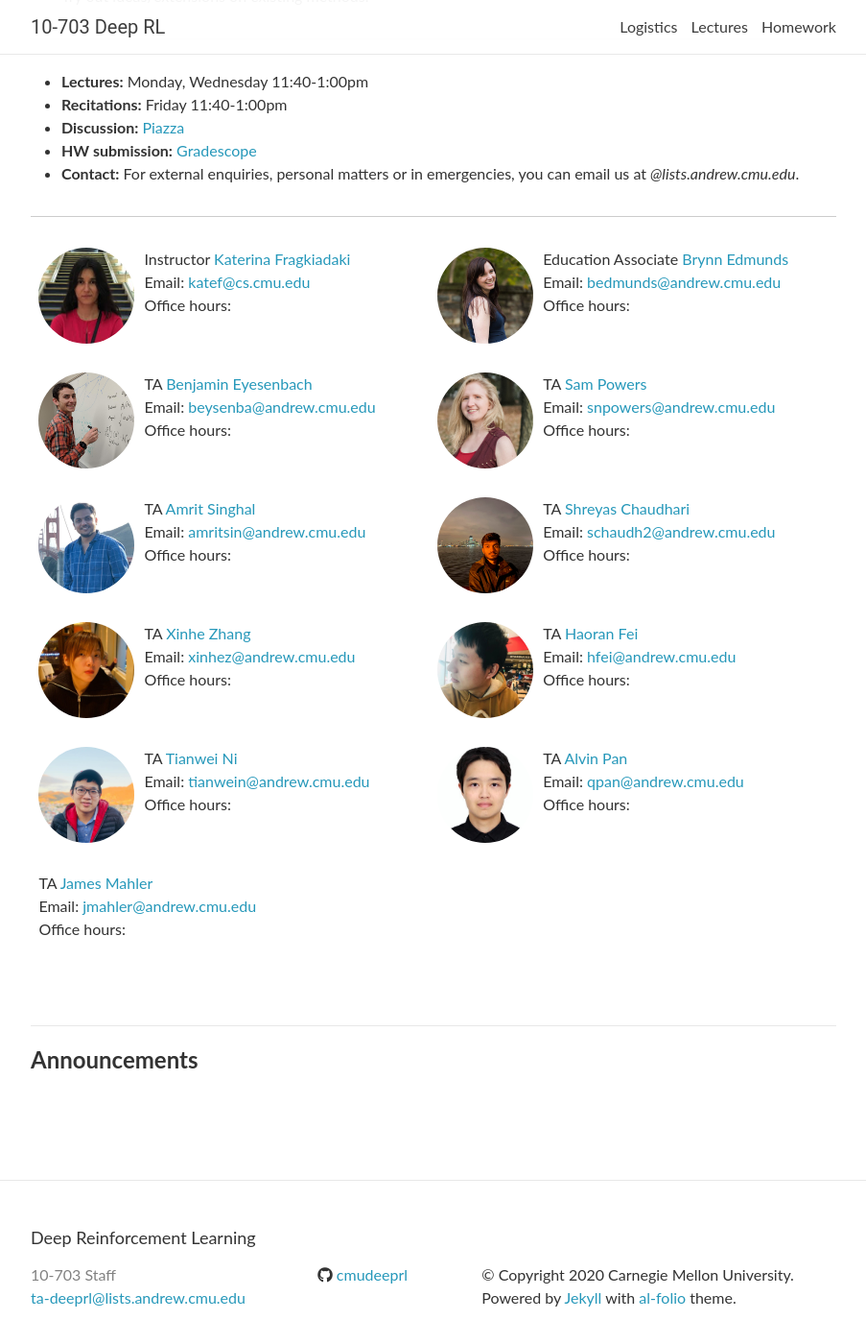
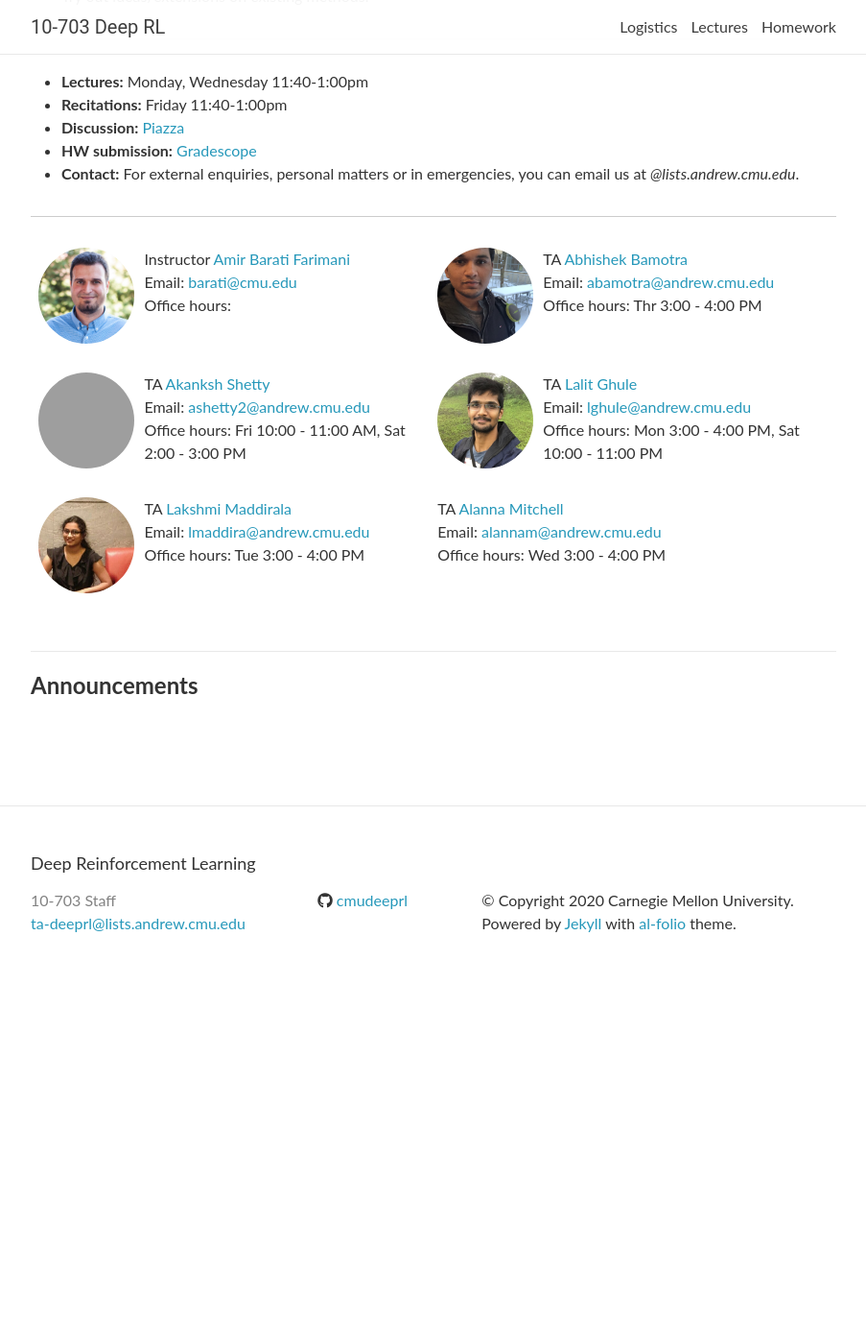
Before and after one commit to 24787ml/24787ml.github.io, a Jekyll site: the page built from _pages/about.md, in a window 1280 px wide and 1400 px high, scrolled down 505 px. Shown: the whole window at 96% size, without its empty margins (188-1091 px from the left). Built offline with Jekyll 4.4.1, drawn with Linux system fonts in a browser that asks for light colours; nearby versions of some CDN libraries; comment, search, counter and statistics services are not loaded; after the commit the page ends 1540 px from its top, so only the background shows below that; grey boxes are pictures that could not be loaded.

Commit message:
changes to staff images and details

```diff
--- a/_data/staff.yml
+++ b/_data/staff.yml
@@ -1,68 +1,37 @@
 Instructors:
-    - name: Katerina Fragkiadaki
-      email: katef@cs.cmu.edu
-      url: https://www.cs.cmu.edu/~katef/
+    - name: Amir Barati Farimani
+      email: barati@cmu.edu
+      url: https://www.meche.engineering.cmu.edu/directory/bios/barati-farimani-amir.html
       office-hours:
-      image: staff/katef.jpeg
-
-EducationAssociates:
-    - name: Brynn Edmunds
-      email: bedmunds@andrew.cmu.edu
-      url:
-      office-hours:
-      image: staff/bedmunds.jpg
+      image: staff/amir.jpg
 
 TAs:
-    - name: Benjamin Eyesenbach
-      email: beysenba@andrew.cmu.edu
-      url: https://ben-eysenbach.github.io/
-      office-hours:
-      image: staff/beysenba.jpg
+    - name: Abhishek Bamotra
+      email: abamotra@andrew.cmu.edu
+      url: https://cv.abhib.com/
+      office-hours: Thr 3:00 - 4:00 PM
+      image: staff/abhi.jpg
 
-    - name: Sam Powers
-      email: snpowers@andrew.cmu.edu
-      url: https://www.ri.cmu.edu/ri-people/samantha-powers/
-      office-hours:
-      image: staff/snpowers.jpg
+    - name: Akanksh Shetty
+      email: ashetty2@andrew.cmu.edu
+      url: https://www.linkedin.com/in/akankshshetty/
+      office-hours: Fri 10:00 - 11:00 AM, Sat 2:00 - 3:00 PM
+      image: staff/akansh.png
 
-    - name: Amrit Singhal
-      email: amritsin@andrew.cmu.edu
-      url: https://amr4i.github.io
-      office-hours:
-      image: staff/amritsin.jpg
+    - name: Lalit Ghule
+      email: lghule@andrew.cmu.edu
+      url:
+      office-hours: Mon 3:00 - 4:00 PM, Sat 10:00 - 11:00 PM
+      image: staff/lalit.png
 
-    - name: Shreyas Chaudhari
-      email: schaudh2@andrew.cmu.edu
-      url: https://www.linkedin.com/in/shreyas-chaudhari/
-      office-hours:
-      image: staff/schaudh2.jpeg
+    - name: Lakshmi Maddirala
+      email: lmaddira@andrew.cmu.edu
+      url:
+      office-hours: Tue 3:00 - 4:00 PM
+      image: staff/lakshmi.png
 
-    - name: Xinhe Zhang
-      email: xinhez@andrew.cmu.edu
-      url: http://xinhez.github.io/
-      office-hours:
-      image: staff/xinhez.jpeg
-
-    - name: Haoran Fei
-      email: hfei@andrew.cmu.edu
-      url: https://github.com/HaoranFei
-      office-hours:
-      image: staff/hfei.jpg
-
-    - name: Tianwei Ni
-      email: tianwein@andrew.cmu.edu
-      url: http://tianwe.in/
-      office-hours:
-      image: staff/tianwein.png
-
-    - name: Alvin Pan
-      email: qpan@andrew.cmu.edu
+    - name: Alanna Mitchell
+      email: alannam@andrew.cmu.edu
       url:
-      office-hours:
-      image: staff/qpan.jpg
-
-    - name: James Mahler
-      email: jmahler@andrew.cmu.edu
-      url:
-      office-hours:
+      office-hours: Wed 3:00 - 4:00 PM
       image:
```
Also changed, not shown: assets/img/staff/abhi.JPG (added), assets/img/staff/adi.jpg (added), assets/img/staff/akanksh.PNG (added), assets/img/staff/amir.jpg (added), assets/img/staff/amritsin.jpg (deleted), assets/img/staff/bedmunds.jpg (deleted), assets/img/staff/beysenba.jpg (deleted), assets/img/staff/hfei.jpg (deleted), assets/img/staff/katef.jpeg (deleted), assets/img/staff/lakshmi.png (added), assets/img/staff/lalit.png (added), assets/img/staff/qpan.jpg (deleted), assets/img/staff/schaudh2.jpeg (deleted), assets/img/staff/snpowers.jpg (deleted), 2 more files.
